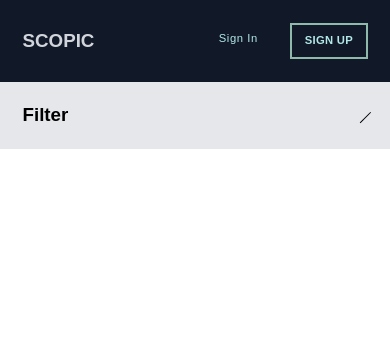
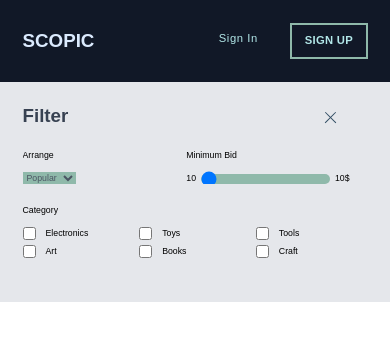
Before and after one commit to zharrane/Task-SC, a React (Create React App) app: page / in a window 390 px wide. Both pictures are taken after a click on the button 357 px from the left and 117 px from the top of the page. Shown: the top 340 px of the page. Built offline with nearby package versions, Linux system fonts and the light colour scheme.

Commit message:
add: working on Filter section

```diff
--- a/src/components/Filter/DropDown.tsx
+++ b/src/components/Filter/DropDown.tsx
@@ -1,26 +1,37 @@
+import clsx from "clsx"
+
 interface DropDownProps {
   className?: string
   expanded: boolean
+  handleExpand: (x: boolean) => void
 }
 const DropDown: React.FC<DropDownProps> = ({
   className = "",
   expanded = false,
+  handleExpand,
 }) => {
   return (
     <div>
-      <button className={` w-8 p-2 `}>
+      <button
+        className={clsx(` w-10 h-10 p-2`, className)}
+        onClick={() => handleExpand(!expanded)}
+      >
         <span
-          aria-hidden="true"
-          className={`  h-0.5 w-6 bg-current transform transition duration-500 ease-in-out ${
-            expanded ? "rotate-45    " : " rotate-45 "
-          }`}
+          className={clsx(
+            " block absolute border-1 border-primary h-0.5 w-6 bg-primary-500 transform transition duration-500 ease-in-out",
+            expanded
+              ? "rotate-45"
+              : " rotate-45 -translate-y-full  -translate-x-1/3"
+          )}
         ></span>
 
         <span
-          aria-hidden="true"
-          className={`absolute  h-0.5 w-6  bg-current transform  transition duration-500 ease-in-out ${
-            expanded ? "-rotate-45   " : " -rotate-45 "
-          }`}
+          className={clsx(
+            "block absolute border-1 border-primary-500 h-0.5 w-6  bg-primary-500 transform  transition duration-500 ease-in-out",
+            expanded
+              ? "-rotate-45"
+              : " -rotate-45 -translate-y-full translate-x-1/3"
+          )}
         ></span>
       </button>
     </div>
--- a/src/components/Filter/index.tsx
+++ b/src/components/Filter/index.tsx
@@ -1,15 +1,126 @@
+import clsx from "clsx"
+import { useEffect, useState } from "react"
 import DropDown from "./DropDown"
 
 interface FilterProps {
   title: string
 }
+interface CategoryType {
+  id: string
+  name: string
+}
 const Filter: React.FC<FilterProps> = ({ title }) => {
+  const [expandFilter, setExpandFiler] = useState<boolean>(false)
+  const [rangeValue, setRangeValue] = useState<number>(10)
+  const [minRangeValue, setMinValue] = useState<number>(0)
+  const [maxRangeValue, setMaxRangeValue] = useState<number>(0)
+  const [categories, setCategory] = useState<CategoryType[]>([])
+
+  useEffect(() => {
+    setMinValue(10)
+    setMaxRangeValue(100)
+    setCategory([
+      {
+        id: "1",
+        name: "Electronics",
+      },
+      {
+        id: "2",
+        name: "Toys",
+      },
+      {
+        id: "3",
+        name: "Tools",
+      },
+      {
+        id: "3",
+        name: "Art",
+      },
+      {
+        id: "3",
+        name: "books",
+      },
+      {
+        id: "3",
+        name: "craft",
+      },
+    ])
+  }, [])
+  const handleOnChange = (e: any) => {
+    console.log(e.target.value)
+    console.log(e)
+    setRangeValue(e.target.value)
+  }
+
   return (
     <div className={`bg-gray-200 p-9`}>
-      <div className={`flex justify-between items-center`}>
-        <h1 className={`capitalize `}>{title}</h1>
-        <DropDown expanded={false} />
+      <div className={`flex justify-between items-center pr-10`}>
+        <h1 className={`capitalize text-gray-700`}>{title}</h1>
+        <DropDown
+          expanded={expandFilter}
+          handleExpand={setExpandFiler}
+          className="lg:hidden"
+        />
       </div>
+      {expandFilter && (
+        <div
+          className={clsx(`container mt-8  `, expandFilter ? "h-52 " : "h-0")}
+        >
+          <div
+            className={`flex  justify-between container mx-auto overflow-hidden `}
+          >
+            <div className={`  flex flex-col gap-4 `}>
+              <span>Arrange</span>
+              <select className={`bg-secondary-500 text-gray-600`}>
+                <option>Popular</option>
+                <option>Latest</option>
+                <option>Hot bids</option>
+              </select>
+            </div>
+            <div className={`flex flex-col gap-4 `}>
+              <span>Minimum Bid</span>
+              <div className="flex gap-2 mr-5 items-end">
+                <span>{minRangeValue}</span>
+                <div className="flex flex-col">
+                  <input
+                    type="range"
+                    id="price-range"
+                    name="Price"
+                    min={minRangeValue}
+                    max={maxRangeValue}
+                    value={rangeValue}
+                    step="1"
+                    className={`rounded-lg  appearance-none bg-secondary-500 h-4 w-128`}
+                    onChange={handleOnChange}
+                  />
+                </div>
+                <span className="w-8">{rangeValue}$</span>
+              </div>
+            </div>
+          </div>
+          <div className="   mt-8">
+            <div>
+              <span>Category</span>
+              <div className="grid gap-2 grid-cols-3 md:grid-cols-4 lg:grid-cols-1 mt-4">
+                {categories.map((category) => {
+                  return (
+                    <div key={category.id} className="flex gap-4 ">
+                      <input
+                        type="checkbox"
+                        id={category.name}
+                        value={category.name}
+                      />
+                      <label htmlFor={category.name} className={"capitalize"}>
+                        {category.name}
+                      </label>
+                    </div>
+                  )
+                })}
+              </div>
+            </div>
+          </div>
+        </div>
+      )}
     </div>
   )
 }
--- a/src/components/Header/index.tsx
+++ b/src/components/Header/index.tsx
@@ -6,7 +6,7 @@ const Header = () => {
       <nav
         className={`flex justify-between container mx-auto p-9 items-center `}
       >
-        <h1 className={`uppercase `}>scopic</h1>
+        <h1 className={`uppercase text-blue-100 `}>scopic</h1>
         <ul className="flex gap-8">
           <li>
             <StyledLink
--- a/tailwind.config.js
+++ b/tailwind.config.js
@@ -1,6 +1,7 @@
 module.exports = {
   purge: ["./src/**/*.{js,jsx,ts,tsx}", "./public/index.html"],
-  darkMode: false, // or 'media' or 'class'
+  darkMode: false,
+
   theme: {
     extend: {
       fontFamily: {
```
